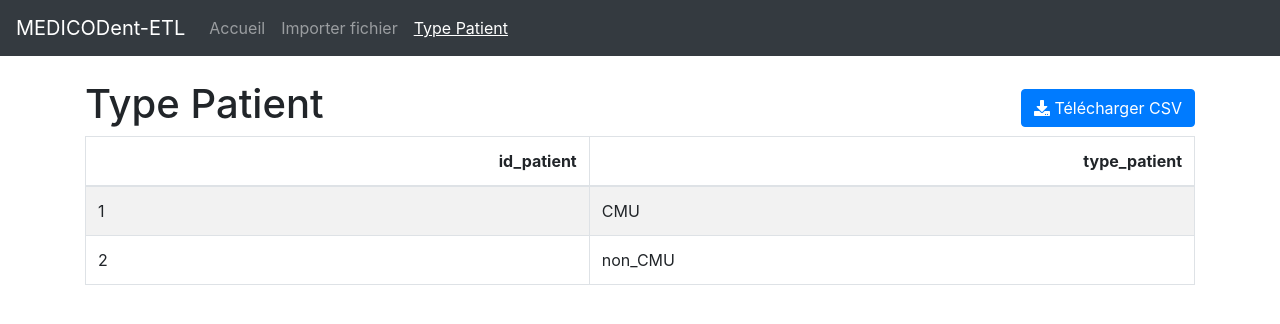
After one commit to Ferdaousse24/MEDICODent-ETL, a Flask app: page /type_patient in a window 1280 px wide. The commit adds this page. Shown: the top 324 px of the page. Run offline with Flask 3, Linux system fonts and the light colour scheme; some libraries are stand-ins or nearby versions.

Commit message:
ajout de la fonctionalité ETL pour Type Patient

```diff
--- a/config.py
+++ b/config.py
@@ -3,4 +3,5 @@ import os
 class Config:
     SECRET_KEY = '123abc'
     UPLOAD_FOLDER_IN = os.path.join('uploads', 'in')
+    UPLOAD_FOLDER_OUT = os.path.join('uploads', 'out')
     ALLOWED_EXTENSIONS = {'xlsx'}
--- a/routes.py
+++ b/routes.py
@@ -1,13 +1,16 @@
-from flask import Blueprint, render_template, request, redirect, url_for, flash, current_app
+from flask import Blueprint, render_template, request, redirect, url_for, flash, current_app, send_from_directory
 from werkzeug.utils import secure_filename
 import os
-from utils import allowed_file
+from utils import allowed_file, check_file_exists, generate_type_patient_csv, clear_tables, insert_csv_to_db
+import pandas as pd
 
 main = Blueprint('main', __name__)
 
 @main.route('/')
 def index():
-    return render_template('index.html')
+    file_exists_type_patient = check_file_exists('bd_medical_table_type_patient.csv')
+    return render_template('index.html',
+                           file_exists_type_patient=file_exists_type_patient)
 
 @main.route('/upload', methods=['GET', 'POST'])
 def upload_file():
@@ -30,8 +33,17 @@ def upload_file():
                 # Enregistrer le fichier téléchargé
                 file.save(filepath)
 
+                # Génération des fichiers CSV
+                generate_type_patient_csv(filepath, current_app.config['UPLOAD_FOLDER_OUT'])
+
+                # Vider les tables avant de charger les nouvelles données
+                clear_tables()
+
+                # Insertion des données dans la base de données
+                insert_csv_to_db(os.path.join(current_app.config['UPLOAD_FOLDER_OUT'], 'bd_medical_table_type_patient.csv'), 'table_type_patient')
+
                 # Message de réussite
-                flash('Fichiers téléchargés avec succès', 'success')
+                flash('Fichiers téléchargés avec succès, CSV générés et données insérées dans la base de données', 'success')
             except Exception as e:
                 flash(f'Une erreur est survenue: {e}', 'danger')
                 return redirect(request.url)
@@ -42,4 +54,22 @@ def upload_file():
             return redirect(request.url)
 
     #request.method == 'GET'
-    return render_template('upload.html')
+    file_exists_type_patient = check_file_exists('bd_medical_table_type_patient.csv')
+    return render_template('upload.html',
+                           file_exists_type_patient=file_exists_type_patient)
+
+@main.route('/download/<filename>')
+def download_file(filename):
+    return send_from_directory(current_app.config['UPLOAD_FOLDER_OUT'], filename)
+
+@main.route('/type_patient')
+def type_patient():
+    try:
+        csv_path = os.path.join(current_app.config['UPLOAD_FOLDER_OUT'], 'bd_medical_table_type_patient.csv')
+        df = pd.read_csv(csv_path, sep=';', quotechar='"')
+        table_html = df.to_html(classes='table table-striped table-bordered', index=False)
+        return render_template('type_patient.html', table=table_html,
+                               file_exists_type_patient=True)
+    except Exception as e:
+        flash(f'Une erreur est survenue: {e}', 'danger')
+        return redirect(url_for('main.index'))
--- /dev/null
+++ b/sql/medicodentetl.sql
@@ -0,0 +1,6 @@
+DROP TABLE IF EXISTS `table_type_patient`;
+
+CREATE TABLE `table_type_patient` (
+  `id_patient` int(8) NOT NULL,
+  `type_patient` varchar(20) NOT NULL
+) ENGINE=InnoDB DEFAULT CHARSET=utf8mb4 COLLATE=utf8mb4_general_ci;
--- a/templates/base.html
+++ b/templates/base.html
@@ -41,6 +41,9 @@
           <li class="nav-item">
             <a class="nav-link {% if request.path == '/upload' %}active{% endif %}" href="{{ url_for('main.upload_file') }}">Importer fichier</a>
           </li>
+          <li class="nav-item">
+            <a class="nav-link {% if request.path == '/type_patient' %}active{% endif %} {% if not file_exists_type_patient %}disabled{% endif %}" href="{% if file_exists_type_patient %}{{ url_for('main.type_patient') }}{% else %}#{% endif %}">Type Patient</a>
+          </li>
         </ul>
       </div>
     </nav>
--- /dev/null
+++ b/templates/type_patient.html
@@ -0,0 +1,13 @@
+{% extends "base.html" %}
+
+{% block title %}Type Patient{% endblock %}
+
+{% block content %}
+  <div class="d-flex justify-content-between align-items-center">
+    <h1>Type Patient</h1>
+    <a href="{{ url_for('main.download_file', filename='bd_medical_table_type_patient.csv') }}" class="btn btn-primary">
+      <i class="fa fa-download"></i> Télécharger CSV
+    </a>
+  </div>
+  {{ table|safe }}
+{% endblock %}
--- a/utils.py
+++ b/utils.py
@@ -1,5 +1,64 @@
 from flask import current_app
+from sqlalchemy import create_engine
+from sqlalchemy.orm import sessionmaker
+from sqlalchemy.sql import text
+import os
+import pandas as pd
+
+# Configuration de la base de données
+DATABASE_URI = 'mysql+pymysql://root:@localhost/medicodentetl'
+engine = create_engine(DATABASE_URI)
+Session = sessionmaker(bind=engine)
+session = Session()
 
 def allowed_file(filename):
     """Vérifie si le fichier a une extension autorisée."""
     return '.' in filename and filename.rsplit('.', 1)[1].lower() in current_app.config['ALLOWED_EXTENSIONS']
+
+def check_file_exists(filename):
+    """Vérifie si un fichier existe dans le dossier de sortie."""
+    csv_path = os.path.join(current_app.config['UPLOAD_FOLDER_OUT'], filename)
+    return os.path.exists(csv_path)
+
+def clear_tables():
+    """Exécute le script SQL pour recréer les tables spécifiées dans la base de données."""
+    script_path = os.path.join(os.path.dirname(__file__), 'sql', 'medicodentetl.sql')
+
+    with open(script_path, 'r') as file:
+        sql_script = file.read()
+
+    # Séparer les différentes commandes SQL
+    sql_commands = sql_script.split(';')
+
+    with engine.connect() as conn:
+        trans = conn.begin()
+        try:
+            for command in sql_commands:
+                if command.strip():  # Ignorer les commandes vides
+                    conn.execute(text(command))
+            trans.commit()
+        except Exception as e:
+            trans.rollback()
+            print(f"Error executing script: {e}")
+            raise
+
+
+def generate_type_patient_csv(filepath, output_dir):
+    # Lire la feuille "Type_Patient" du fichier Excel
+    df_patient = pd.read_excel(filepath, sheet_name='Type_Patient')
+    # Nommer les colonnes
+    df_patient.columns = ['id_patient', 'type_patient']
+    # Mettre en majuscule les types de patients et remplacer "SANS CMU" par "NON_CMU"
+    df_patient['type_patient'] = df_patient['type_patient'].apply(lambda x: x.upper().replace('SANS CMU', 'NON_CMU'))
+    # Assurez-vous que les types de patients correspondent exactement à "CMU" ou "NON_CMU"
+    df_patient['type_patient'] = df_patient['type_patient'].replace('NON_CMU', 'non_CMU')
+    # Enregistrer le fichier CSV
+    output_csv_patient = os.path.join(output_dir, 'bd_medical_table_type_patient.csv')
+    df_patient.to_csv(output_csv_patient, index=False, sep=';', quotechar='"', quoting=1)
+
+def insert_csv_to_db(csv_file, table_name, column_mapping=None):
+    """Insère les données d'un fichier CSV dans une table de la base de données."""
+    df = pd.read_csv(csv_file, sep=';', quotechar='"')
+    if column_mapping:
+        df = df.rename(columns=column_mapping)
+    df.to_sql(table_name, con=engine, if_exists='append', index=False)
```
Also changed, not shown: uploads/out/bd_medical_table_type_patient.csv (added), 1 other file.
